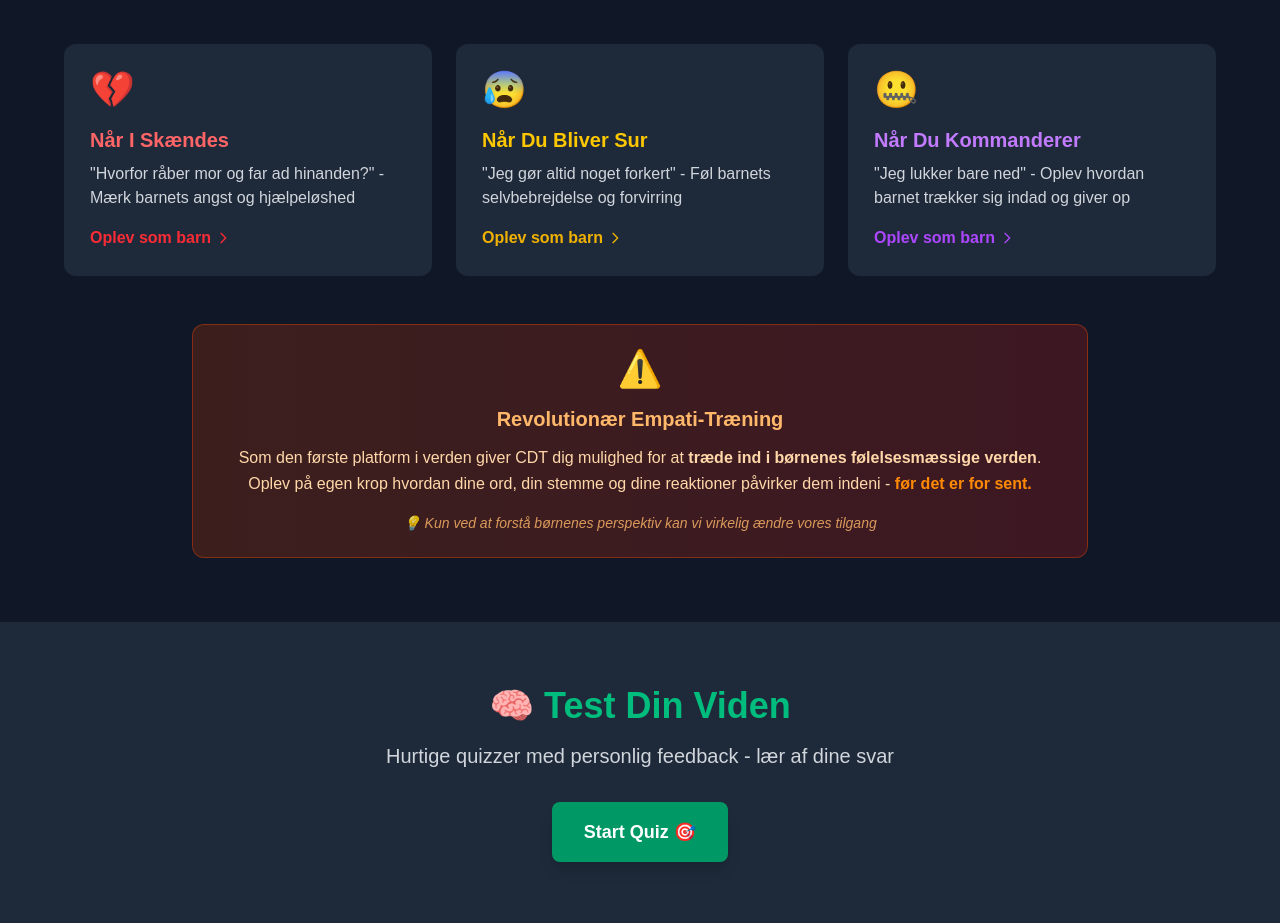
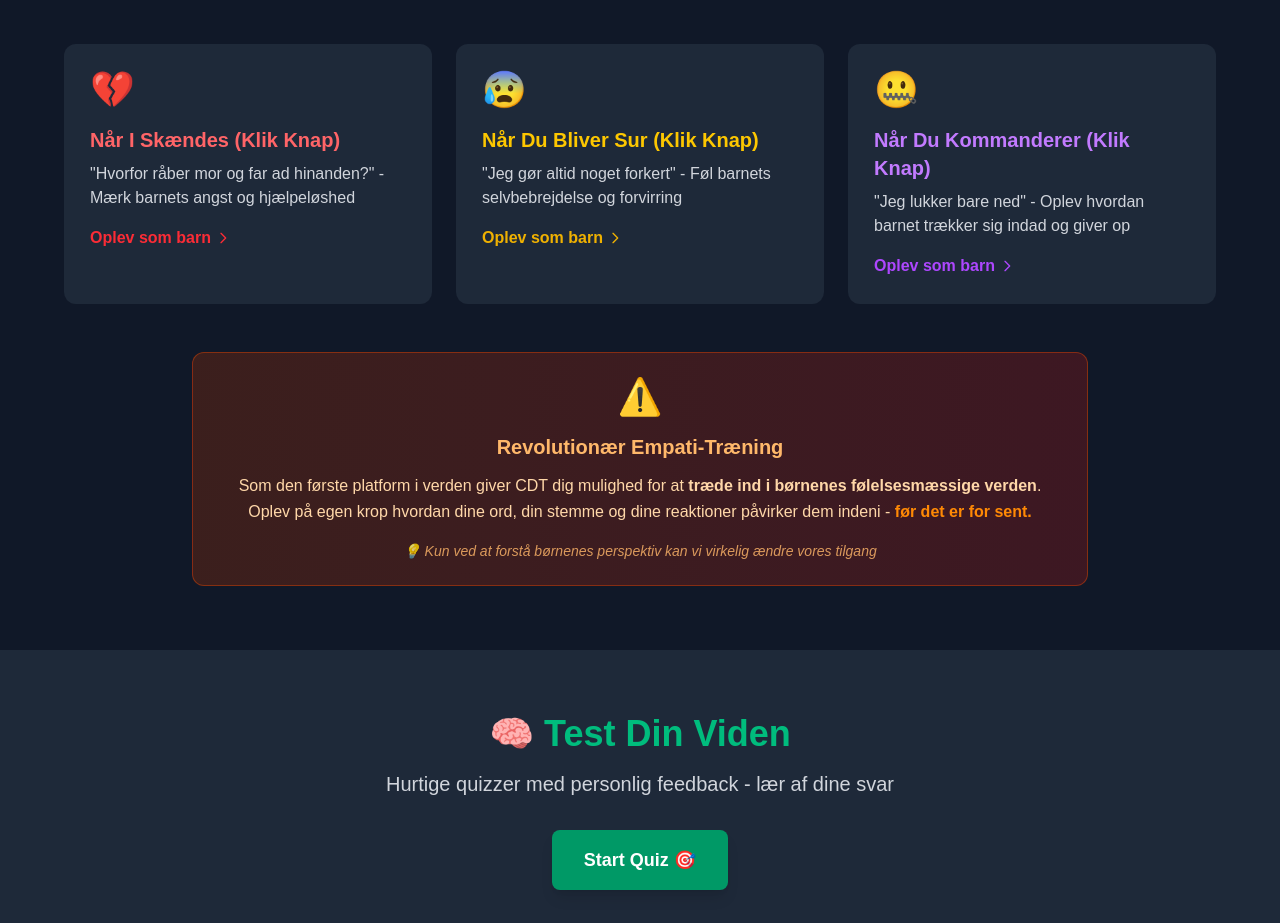
Before and after one commit to howandt/cdt-website, a Next.js app: page /platform in a window 1280 px wide. Shown: the part 4020-4943 px from the top of the page. Built offline with nearby package versions, Linux system fonts and the light colour scheme.

Commit message:
klik knap

```diff
--- a/app/platform/page.tsx
+++ b/app/platform/page.tsx
@@ -343,7 +343,7 @@ export default function HomePage() {
                 <div className="bg-gray-800 rounded-xl p-6 h-full hover:bg-gray-700 transition-all border-2 border-transparent hover:border-red-500">
                   <div className="text-4xl mb-4">💔</div>
                   <h3 className="text-xl font-bold text-red-400 mb-2 group-hover:text-red-300 transition-colors">
-                    Når I Skændes
+                    Når I Skændes (Klik Knap)
                   </h3>
                   <p className="text-gray-300 mb-4">
                     "Hvorfor råber mor og far ad hinanden?" - Mærk barnets angst og hjælpeløshed
@@ -376,7 +376,7 @@ export default function HomePage() {
                 <div className="bg-gray-800 rounded-xl p-6 h-full hover:bg-gray-700 transition-all border-2 border-transparent hover:border-yellow-500">
                   <div className="text-4xl mb-4">😰</div>
                   <h3 className="text-xl font-bold text-yellow-400 mb-2 group-hover:text-yellow-300 transition-colors">
-                    Når Du Bliver Sur
+                    Når Du Bliver Sur (Klik Knap)
                   </h3>
                   <p className="text-gray-300 mb-4">
                     "Jeg gør altid noget forkert" - Føl barnets selvbebrejdelse og forvirring
@@ -409,7 +409,7 @@ export default function HomePage() {
                 <div className="bg-gray-800 rounded-xl p-6 h-full hover:bg-gray-700 transition-all border-2 border-transparent hover:border-purple-500">
                   <div className="text-4xl mb-4">🤐</div>
                   <h3 className="text-xl font-bold text-purple-400 mb-2 group-hover:text-purple-300 transition-colors">
-                    Når Du Kommanderer
+                    Når Du Kommanderer (Klik Knap)
                   </h3>
                   <p className="text-gray-300 mb-4">
                     "Jeg lukker bare ned" - Oplev hvordan barnet trækker sig indad og giver op
```
